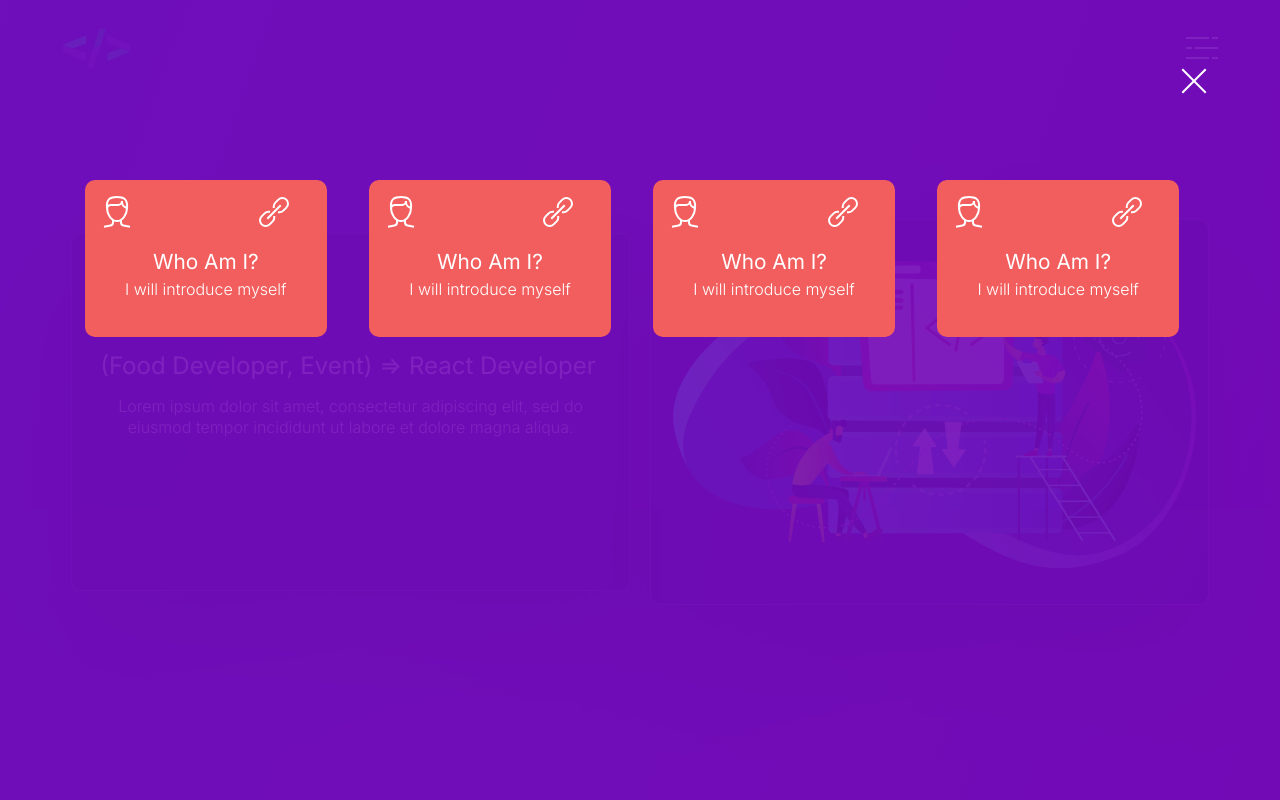
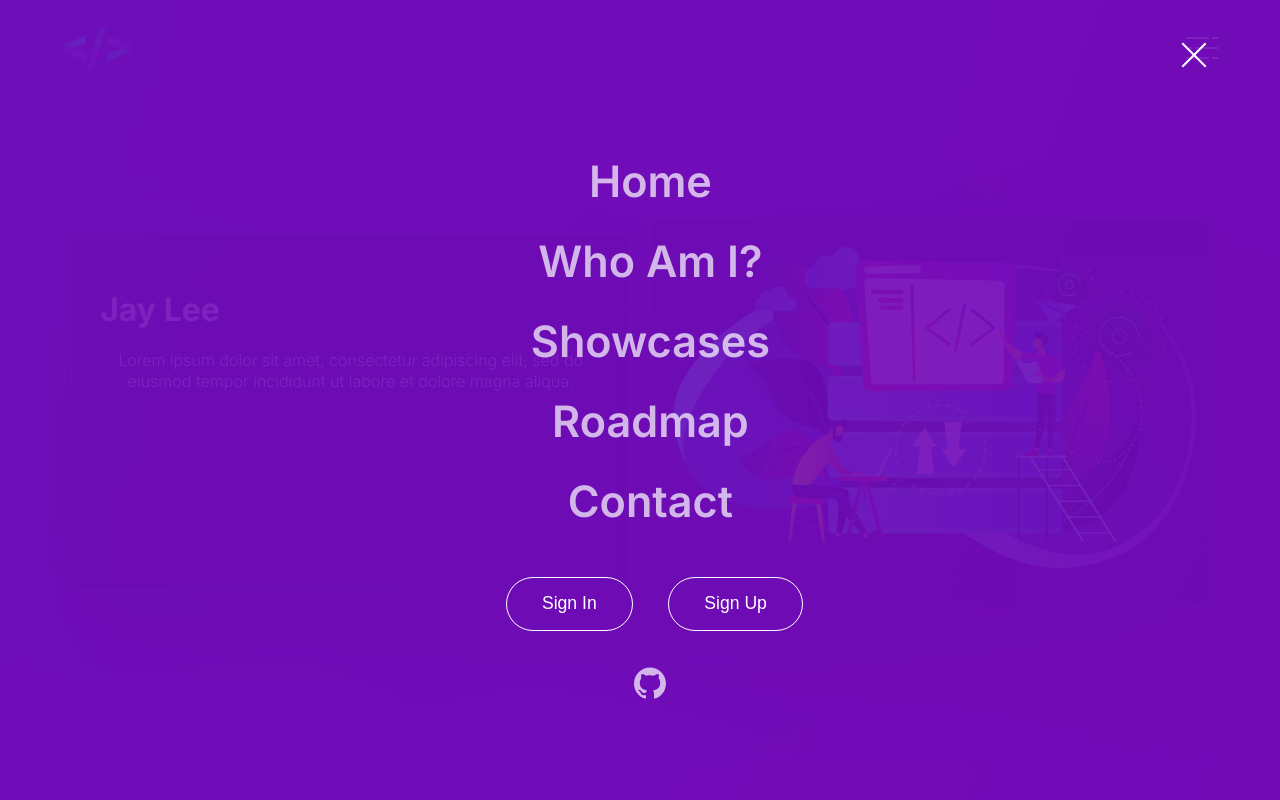
Before and after one commit to BlueJayLeeFly/jay-portfolio, a React (Create React App) app: page / in a window 1280 px wide. Both pictures are taken after a click on the button 1202 px from the left and 50 px from the top of the page. Shown: the top 800 px of the page. Built offline with nearby package versions, Linux system fonts and the light colour scheme; the HTML template or start-up script is replaced by a standard one.

Commit message:
Set up full screen menu

```diff
--- a/src/components/Hero.js
+++ b/src/components/Hero.js
@@ -1,20 +1,14 @@
 import styles from './Hero.module.css';
-import { ReactComponent as HeroImage } from '../assets/main_hero.svg';
 
-function Hero() {
+function Hero({ Title, Subtitle, Text, Image }) {
   return (
     <section className={styles.hero}>
       <div className={styles['hero-content-left']}>
-        <h1>Jay Lee</h1>
-        <h2>(Food Developer, Event) =&gt; React Developer</h2>
-        <p>
-          Lorem ipsum dolor sit amet, consectetur adipiscing elit, sed do
-          eiusmod tempor incididunt ut labore et dolore magna aliqua.
-        </p>
+        <h1>{Title}</h1>
+        <h2>{Subtitle}</h2>
+        <p>{Text}</p>
       </div>
-      <div className={styles['hero-content-right']}>
-        <HeroImage />
-      </div>
+      <div className={styles['hero-content-right']}>{Image}</div>
     </section>
   );
 }
--- a/src/components/Hero.module.css
+++ b/src/components/Hero.module.css
@@ -77,11 +77,11 @@
   }
 
   .hero-content-left h1 {
-    font-size: 1em;
+    font-size: 2em;
   }
 
   .hero-content-left h2 {
-    font-size: 1em;
+    font-size: 1.5em;
     font-weight: 400;
   }
 }
--- a/src/components/Navbar.js
+++ b/src/components/Navbar.js
@@ -4,10 +4,9 @@ import styles from './Navbar.module.css';
 import { ReactComponent as Logo } from '../assets/Jay_logo.svg';
 import MenuIcon from '../assets/menu-icon';
 
-import FooterCard from './FooterCard';
-import { ReactComponent as HeroImage } from '../assets/main_hero.svg';
 import Close from '../assets/close';
-import HairMan from '../assets/hair-man';
+import Github from '../assets/logo-github';
+import LinkedIn from '../assets/logo-linkedin';
 
 function Navbar() {
   const [openNav, setOpenNav] = useState(false);
@@ -37,34 +36,19 @@ function Navbar() {
           </div>
 
           <div className={styles['menu-content']}>
-            <FooterCard
-              LinkTo={'/'}
-              Icon={<HairMan />}
-              Title={'Who Am I?'}
-              Text={'I will introduce myself'}
-              BackgroundColor={'background-1'}
-            />
-            <FooterCard
-              LinkTo={'/'}
-              Icon={<HairMan />}
-              Title={'Who Am I?'}
-              Text={'I will introduce myself'}
-              BackgroundColor={'background-1'}
-            />
-            <FooterCard
-              LinkTo={'/'}
-              Icon={<HairMan />}
-              Title={'Who Am I?'}
-              Text={'I will introduce myself'}
-              BackgroundColor={'background-1'}
-            />
-            <FooterCard
-              LinkTo={'/'}
-              Icon={<HairMan />}
-              Title={'Who Am I?'}
-              Text={'I will introduce myself'}
-              BackgroundColor={'background-1'}
-            />
+            <Link to={'/'}> Home </Link>
+            <Link to={'/'}> Who Am I? </Link>
+            <Link to={'/'}> Showcases </Link>
+            <Link to={'/'}> Roadmap </Link>
+            <Link to={'/'}> Contact </Link>
+            <button>Sign In</button>
+            <button>Sign Up</button>
+
+            <div className={styles.logos}>
+              <Link to={'/'}>
+                <Github />
+              </Link>
+            </div>
           </div>
         </section>
       )}
--- a/src/components/Navbar.module.css
+++ b/src/components/Navbar.module.css
@@ -23,17 +23,41 @@ nav {
 .menu-top {
   display: flex;
   justify-content: flex-end;
-  margin-top: 5%;
+  margin-top: 3%;
   padding-left: 5%;
   padding-right: 5%;
 }
 
 .menu-content {
-  margin: 3%;
-  padding: 3%;
-  display: grid;
-  grid-template-columns: repeat(auto-fit, minmax(250px, 1fr));
-  justify-items: center;
-  align-items: center;
-  gap: 10px;
+  padding-top: 5%;
+  padding-left: 5%;
+  text-align: center;
+  line-height: 5em;
 }
+
+.menu-content a {
+  display: block;
+  text-decoration: none;
+  color: white;
+  font-size: 2.7em;
+  opacity: 0.7;
+  transition: font-size 0.5s, opacity 0.5s;
+}
+
+.menu-content a:hover {
+  opacity: 1;
+  font-size: 3.5em;
+  text-decoration: underline;
+}
+
+.menu-content button {
+  padding: 0.9em 2em;
+  margin-top: 2em;
+  margin-right: 2em;
+  border: 1px solid white;
+  border-radius: 4em;
+}
+
+.menu-content button:hover {
+  background: rgba(255, 255, 255, 0.3);
+}
--- a/src/pages/Home.js
+++ b/src/pages/Home.js
@@ -7,12 +7,20 @@ import Footer from '../components/Footer';
 import { ReactComponent as WebBrowserSvg } from '../assets/browser.svg';
 import { ReactComponent as ShortcutSvg } from '../assets/shortcut.svg';
 import { ReactComponent as RoadmapSvg } from '../assets/roadmap.svg';
+import { ReactComponent as HeroImage } from '../assets/main_hero.svg';
 
 export default function Home() {
   return (
     <>
       <Navbar />
-      <Hero />
+      <Hero
+        Title={'Jay Lee'}
+        SubTitle={'(Food Developer, Event) =&gt; React Developer'}
+        Text={
+          'Lorem ipsum dolor sit amet, consectetur adipiscing elit, sed do eiusmod tempor incididunt ut labore et dolore magna aliqua.'
+        }
+        Image={<HeroImage />}
+      />
       <Tagline
         Title={'Build With React'}
         Subtitle={'Of React, For React, By React'}
```
